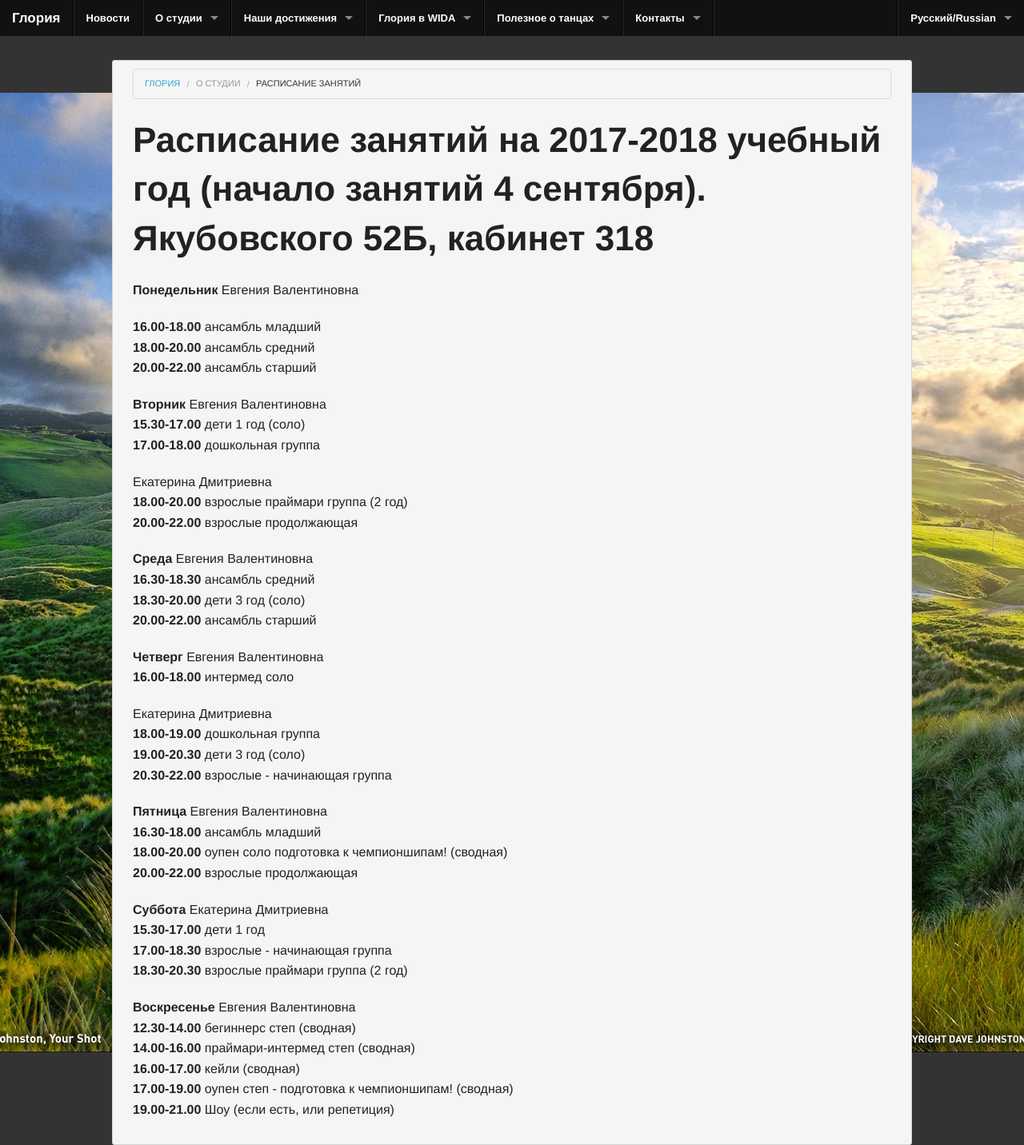
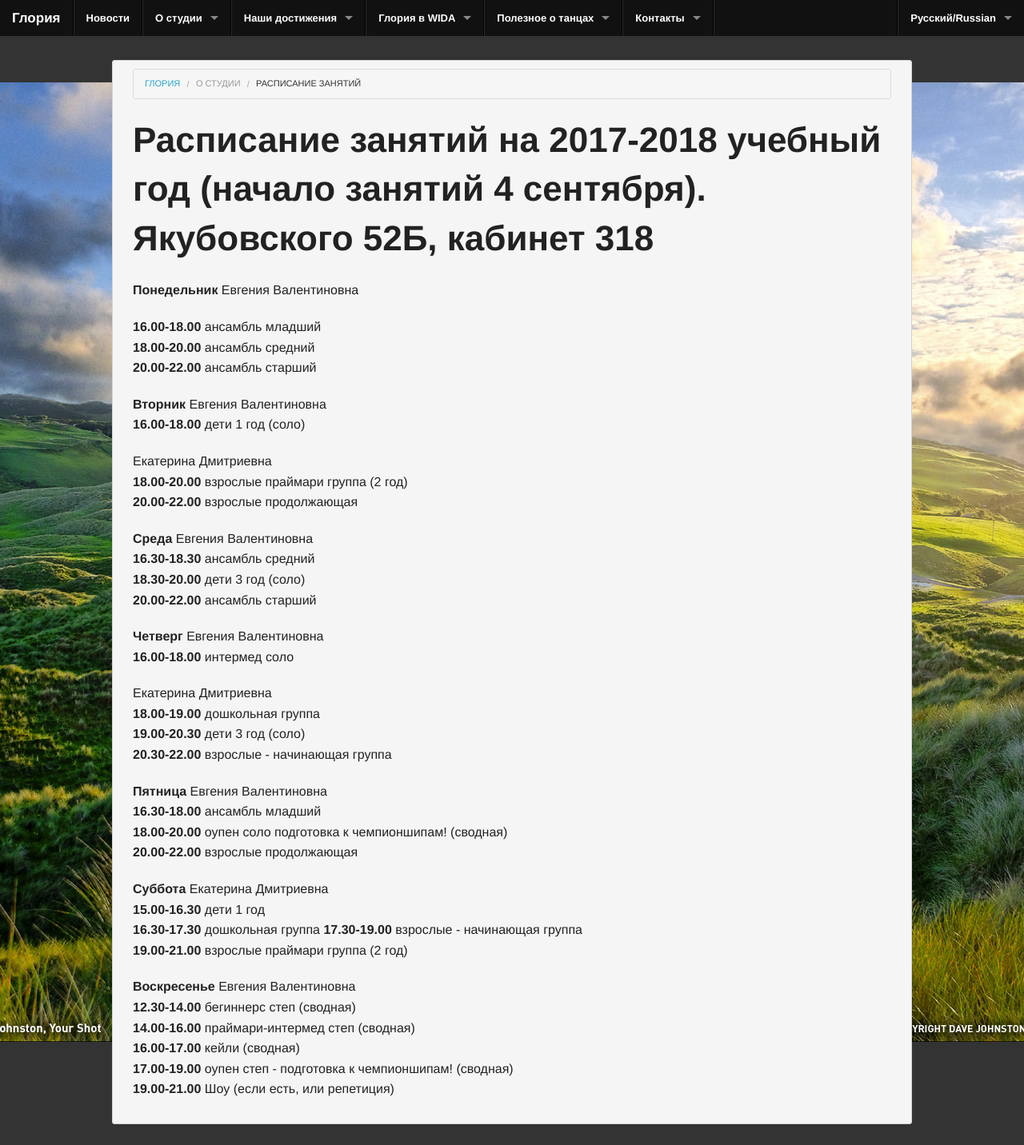
Before and after one commit to gloria-studio/gloria-studio.github.io, a Jekyll site: the page built from about/schedule/index.md, in a window 1280 px wide. Shown: the whole page at 80% size. Built offline with Jekyll 4.4.1, drawn with Linux system fonts in a browser that asks for light colours; after the commit the page ends 1406 px from its top, so only the background shows below that.

Commit message:
Update index.md

```diff
--- a/about/schedule/index.md
+++ b/about/schedule/index.md
@@ -23,8 +23,7 @@
 **20.00-22.00** ансамбль старший
 
 **Вторник** Евгения Валентиновна
-**15.30-17.00** дети 1 год (соло)
-**17.00-18.00** дошкольная группа
+**16.00-18.00** дети 1 год (соло)
 
 Екатерина Дмитриевна
 **18.00-20.00** взрослые праймари группа (2 год)
@@ -49,9 +48,10 @@
 **20.00-22.00** взрослые продолжающая
 
 **Суббота** Екатерина Дмитриевна
-**15.30-17.00** дети 1 год
-**17.00-18.30** взрослые - начинающая группа
-**18.30-20.30** взрослые праймари группа (2 год)
+**15.00-16.30** дети 1 год
+**16.30-17.30** дошкольная группа
+**17.30-19.00** взрослые - начинающая группа
+**19.00-21.00** взрослые праймари группа (2 год)
 
 **Воскресенье** Евгения Валентиновна
 **12.30-14.00** бегиннерс степ (сводная)
```
